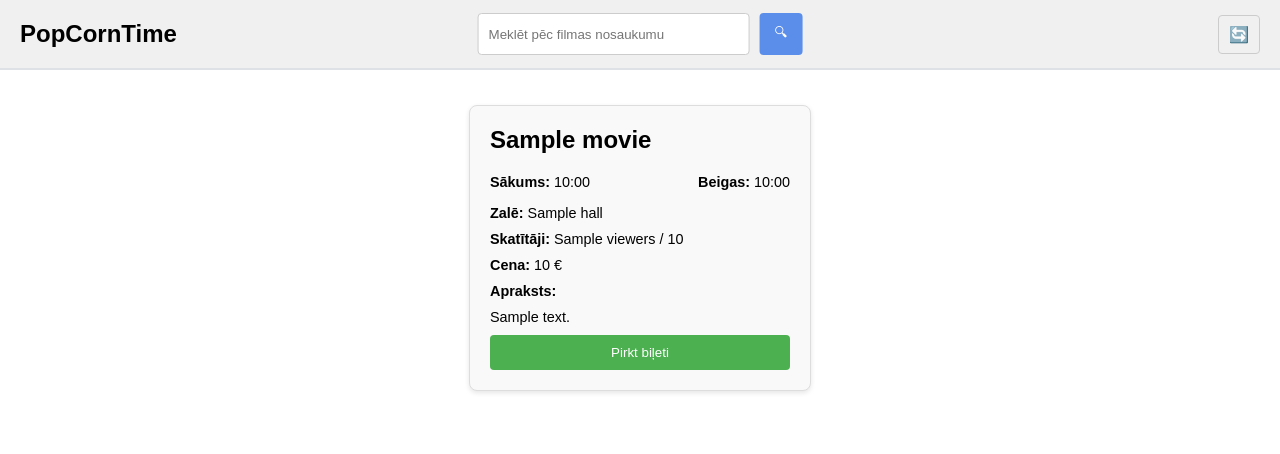
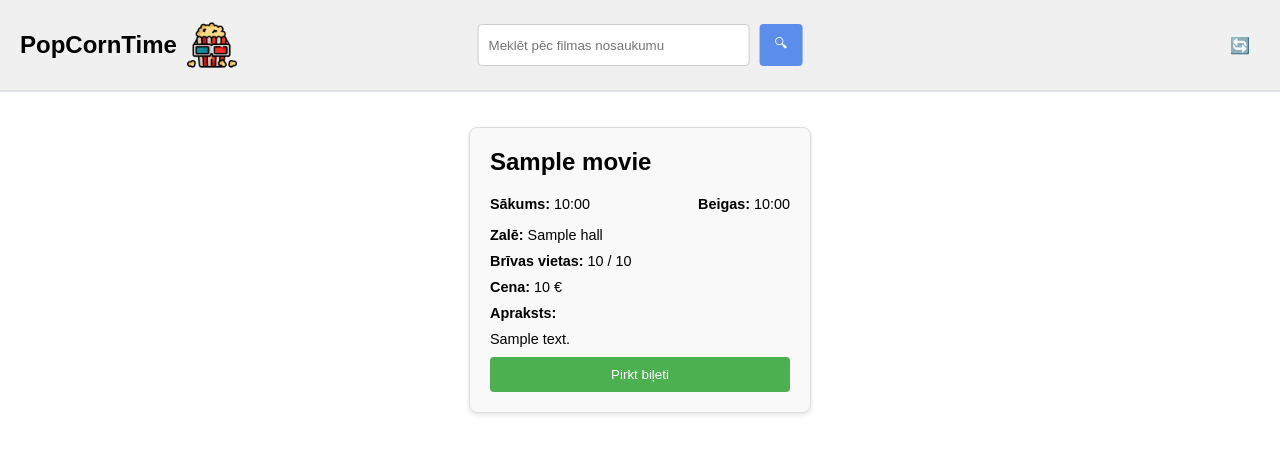
Before and after one commit to ldolgopolov/MovieTicket, a Django app: template cinema/templates/home.html in a window 1280 px wide. Shown: the top 454 px of the page. Run offline with Django 5.2, Linux system fonts and the light colour scheme; the template is opened without the code that fills it: most values are stand-ins (such as "Sample title", 1, 10 or a date in 2020); data that the repository does not hold is empty.

```diff
--- a/cinema/admin.py
+++ b/cinema/admin.py
@@ -8,7 +8,7 @@ class MovieAdmin(admin.ModelAdmin):
 
 @admin.register(Session)
 class SessionAdmin(admin.ModelAdmin):
-    list_display = ('id', 'hall', 'viewers', 'movie', 'start_time', 'end_time')
+    list_display = ('id', 'hall', 'viewers', 'movie', 'start_time')
     search_fields = ('movie__title',)
 
 @admin.register(Employee)
--- a/cinema/templates/home.html
+++ b/cinema/templates/home.html
@@ -4,123 +4,17 @@
 <head>
     <meta charset="UTF-8">
     <meta name="viewport" content="width=device-width, initial-scale=1.0">
+    <link rel="shortcut icon" href="{% static 'icon.png' %}" />
     <title>PopCornTime</title>
     <link rel="stylesheet" href="{% static 'css/home.css' %}">
-    <style>
 
-        body {
-            font-family: Arial, sans-serif;
-            background-color: var(--bg-color, white);
-            color: var(--text-color, black);
-            margin: 0;
-            padding: 0;
-        }
-
-        .dashboard {
-            display: flex;
-            justify-content: space-between;
-            align-items: center;
-            padding: 20px;
-            background-color: var(--dashboard-bg-color, #f0f0f0);
-            color: var(--dashboard-text-color, black);
-        }
-
-        .search-form {
-            position: absolute;
-            left: 50%;
-            transform: translate(-50%, -50%);
-        }
-
-        .dashboard input {
-            padding: 10px;
-            width: 250px;
-            border: 1px solid #ccc;
-            border-radius: 4px;
-        }
-
-        .dashboard button {
-            padding: 10px 15px;
-            background-color: #5b8dea;
-            color: white;
-            border: none;
-            border-radius: 4px;
-            cursor: pointer;
-        }
-
-        .dashboard button:hover {
-            background-color: #1f39ff;
-        }
-
-        .theme-switcher {
-            cursor: pointer;
-            padding: 10px;
-            color: black;
-            background-color: #f0f0f0;
-            border: 1px solid #ccc;
-            border-radius: 4px;
-        }
-
-        .session-container {
-            display: flex;
-            flex-wrap: wrap;
-            justify-content: space-around;
-            padding: 20px;
-            background-color: var(--bg-color, white);
-        }
-
-        .session-card {
-            display: flex;
-            flex-direction: column;
-            justify-content: space-between;
-            color: black;
-            background-color: var(--session-card-bg-color, #f9f9f9);
-            border: 1px solid #ddd;
-            border-radius: 8px;
-            width: 300px;
-            margin: 15px;
-            padding: 20px;
-            box-shadow: 0px 2px 5px rgba(0, 0, 0, 0.1);
-        }
-
-        .session-card h2 {
-            margin-top: 0;
-        }
-
-        .session-card p {
-            margin: 10px 0;
-            font-size: 0.9em;
-        }
-
-        .session-card .details {
-            display: flex;
-            justify-content: space-between;
-            margin-bottom: 15px;
-        }
-
-        .session-card .card-content {
-            flex-grow: 1;
-        }
-
-        .session-card button.book-ticket {
-            background-color: #4CAF50;
-            color: white;
-            padding: 10px 15px;
-            border: none;
-            border-radius: 4px;
-            cursor: pointer;
-            width: 100%;
-            margin-top: auto;
-        }
-
-        .session-card button.book-ticket:hover {
-            background-color: #45a049;
-        }
-
-    </style>
 </head>
 <body>
     <div class="dashboard">
+        <div class="title-logo">
         <h1>PopCornTime</h1>
+        <img src="{% static 'logo.png' %}" alt="Logo" class="cinema-logo">
+        </div>
         <div>
             <form method="GET" class="search-form">
             <input type="text" name="search" value="{{ query }}" placeholder="Meklēt pēc filmas nosaukumu">
@@ -142,7 +36,9 @@
                         <span><strong>Beigas:</strong> {{ session.end_time|date:"H:i" }}</span>
                     </p>
                     <p><strong>Zalē:</strong> {{ session.hall.name }}</p>
-                    <p><strong>Skatītāji:</strong> {{ session.viewers }} / {{ session.hall.max_seats }}</p>
+                    {% load custom_filters %}
+                    <p><strong>Brīvas vietas:</strong> {{ session.hall.max_seats|subtract:session.viewers }} / {{ session.hall.max_seats }}</p>
+
                     <p class="price"><strong>Cena:</strong> {{ session.price }} €</p>
                     <p><strong>Apraksts:</strong></p>
                     <p>{{ session.movie.description }}</p>
@@ -166,13 +62,16 @@
                 root.style.setProperty('--dashboard-bg-color', 'black');
                 root.style.setProperty('--dashboard-text-color', 'white');
                 root.style.setProperty('--session-card-bg-color', '#e8e8e8');
+                root.style.setProperty('--session-card-bg-color', '#e8e8e8');
+                root.style.setProperty('--theme-switcher-bg-color', 'black');
             } else {
 
                 root.style.setProperty('--bg-color', 'white');
                 root.style.setProperty('--text-color', 'black');
                 root.style.setProperty('--dashboard-bg-color', '#f0f0f0');
                 root.style.setProperty('--dashboard-text-color', 'black');
-                root.style.setProperty('--session-card--bg-color', '#f9f9f9');
+                root.style.setProperty('--session-card-bg-color', '#f9f9f9');
+                root.style.setProperty('--theme-switcher-bg-color', '#f0f0f0');
             }
         }
     </script>
--- /dev/null
+++ b/cinema/templatetags/custom_filters.py
@@ -0,0 +1,7 @@
+from django import template
+
+register = template.Library()
+
+@register.filter
+def subtract(value, arg):
+    return value - arg
--- a/config/settings.py
+++ b/config/settings.py
@@ -108,7 +108,7 @@ AUTH_PASSWORD_VALIDATORS = [
 
 LANGUAGE_CODE = 'en-us'
 
-TIME_ZONE = 'UTC'
+TIME_ZONE = 'Europe/Moscow'
 
 USE_I18N = True
 
--- a/static/css/home.css
+++ b/static/css/home.css
@@ -2,15 +2,18 @@ body {
     font-family: Arial, sans-serif;
     margin: 0;
     padding: 0;
+    background-color: var(--bg-color, white);
+    color: var(--text-color, black);
 }
 
 .dashboard {
-    background-color: #f8f9fa;
-    padding: 20px;
+    border-bottom: 2px solid #dee2e6;
     display: flex;
     justify-content: space-between;
     align-items: center;
-    border-bottom: 2px solid #dee2e6;
+    padding: 20px;
+    background-color: var(--dashboard-bg-color, #f0f0f0);
+    color: var(--dashboard-text-color, black);
 }
 
 h1 {
@@ -20,6 +23,9 @@ h1 {
 
 .search-form {
     display: flex;
+    position: absolute;
+    left: 50%;
+    transform: translate(-50%, -50%);
 }
 
 .search-form input {
@@ -137,3 +143,101 @@ body.dark tr:nth-child(even) {
 body.dark tr:hover {
     background-color: #6c757d;
 }
+
+.title-logo {
+    display: flex;
+    align-items: center;
+}
+
+.title-logo h1 {
+    margin-right: 10px;
+}
+
+.cinema-logo {
+    width: 50px;
+    height: auto;
+}
+
+
+.dashboard input {
+    padding: 10px;
+    width: 250px;
+    border: 1px solid #ccc;
+    border-radius: 4px;
+}
+
+.dashboard button {
+    padding: 10px 15px;
+    background-color: #5b8dea;
+    color: white;
+    border: none;
+    border-radius: 4px;
+    cursor: pointer;
+}
+
+.dashboard button:hover {
+    background-color: #1f39ff;
+}
+
+.theme-switcher {
+    cursor: pointer;
+    padding: 10px;
+    color: black;
+    background-color: var(--theme-switcher-bg-color, #f0f0f0);
+}
+
+.session-container {
+    display: flex;
+    flex-wrap: wrap;
+    justify-content: space-around;
+    padding: 20px;
+    background-color: var(--bg-color, white);
+}
+
+.session-card {
+    display: flex;
+    flex-direction: column;
+    justify-content: space-between;
+    color: black;
+    background-color: var(--session-card-bg-color, #f9f9f9);
+    border: 1px solid #ddd;
+    border-radius: 8px;
+    width: 300px;
+    margin: 15px;
+    padding: 20px;
+    box-shadow: 0px 2px 5px rgba(0, 0, 0, 0.1);
+}
+
+.session-card h2 {
+    margin-top: 0;
+}
+
+.session-card p {
+    margin: 10px 0;
+    font-size: 0.9em;
+}
+
+.session-card .details {
+    display: flex;
+    justify-content: space-between;
+    margin-bottom: 15px;
+}
+
+.session-card .card-content {
+    flex-grow: 1;
+}
+
+.session-card button.book-ticket {
+    background-color: #4CAF50;
+    color: white;
+    padding: 10px 15px;
+    border: none;
+    border-radius: 4px;
+    cursor: pointer;
+    width: 100%;
+    margin-top: auto;
+}
+
+.session-card button.book-ticket:hover {
+    background-color: #45a049;
+}
```
Also changed, not shown: cinema/models.py (+10 -2 lines), cinema/views.py (+11 -1 lines), cinema/templatetags/__init__.py (added), static/icon.png (added), static/logo.png (added).
